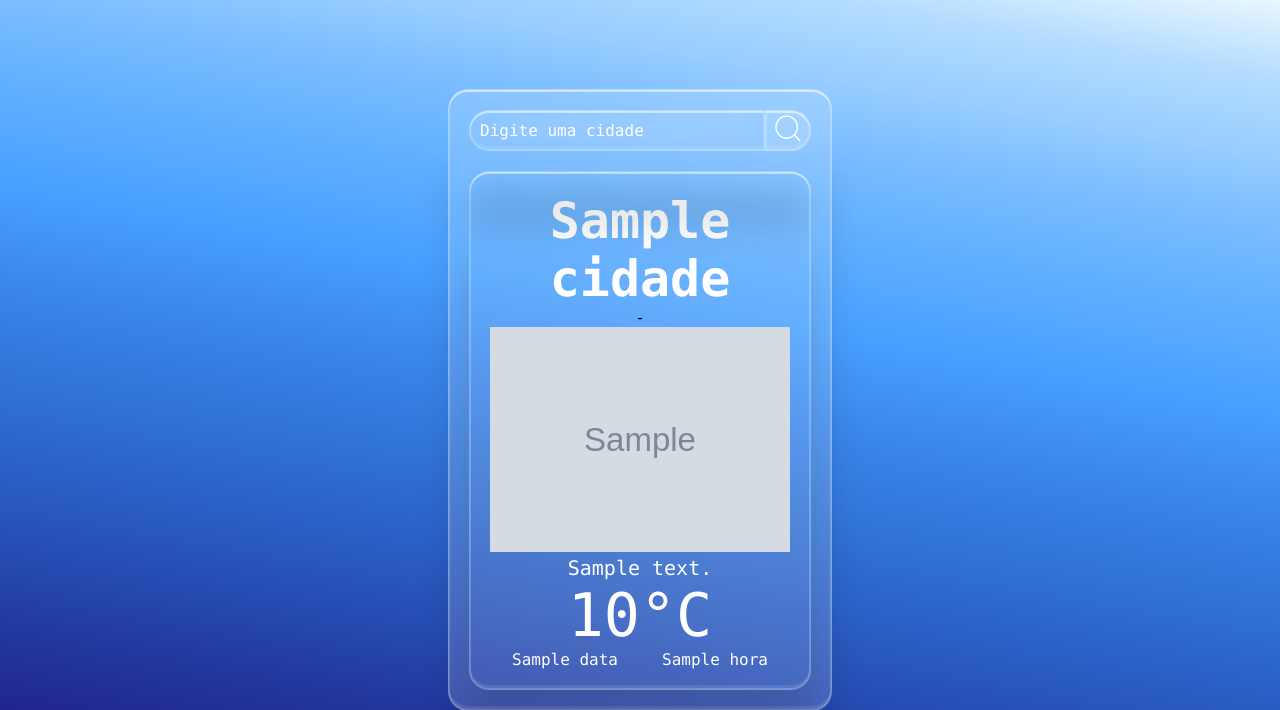
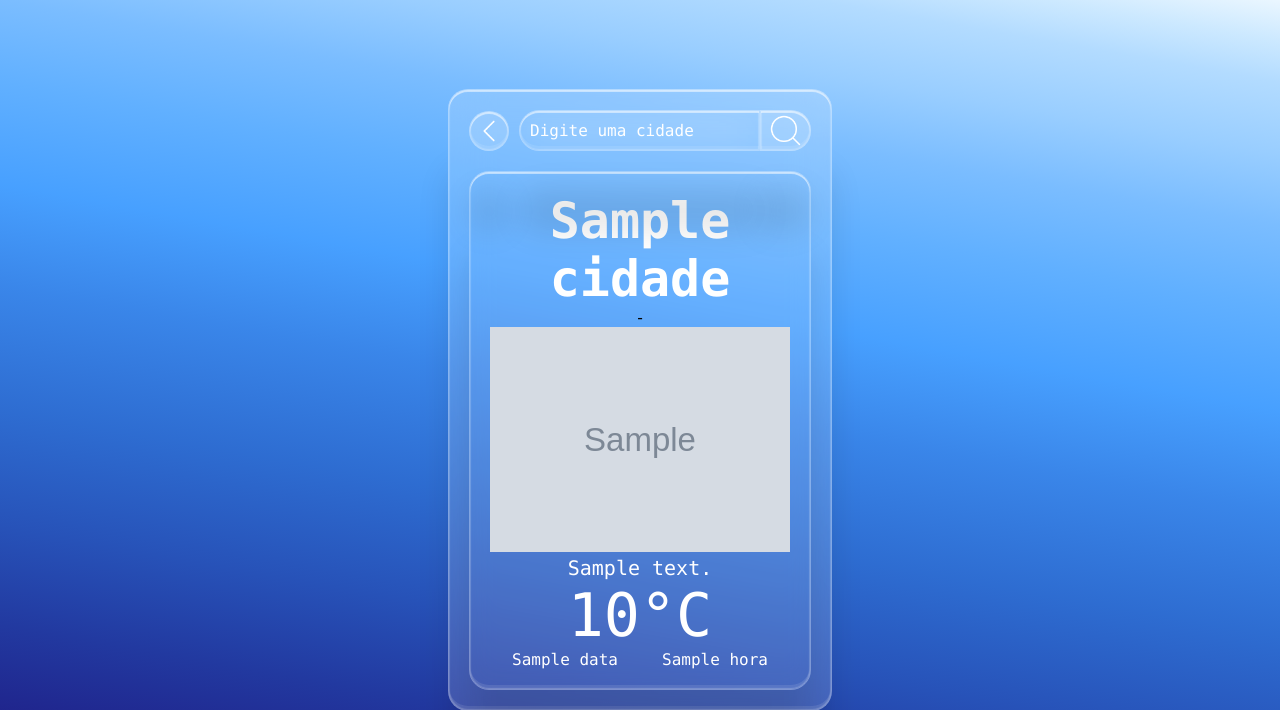
Before and after one commit to RianAguiar/Weather_Now, a Django app: template weather/templates/home.html in a window 1280 px wide. Shown: the top 710 px of the page. Run offline with Django 3.2, Linux system fonts and the light colour scheme; the template is opened without the code that fills it: most values are stand-ins (such as "Sample title", 1, 10 or a date in 2020); grey boxes marked "Sample" are stand-in pictures.

Commit message:
back button

```diff
--- a/weather/static/style/home.css
+++ b/weather/static/style/home.css
@@ -61,6 +61,9 @@ h2{
 }
 
 button{
+    display: flex;
+    justify-content: center;
+    align-items: center;
     transition: 0.5s;
     border: 1px solid rgba(255, 255, 255, 0.3);
     border-radius: 0px 20px 20px 0px;
@@ -133,3 +136,21 @@ button:hover{
     align-items: center;
     justify-content: space-around;
 }
+
+a{
+    margin-right: 10px;
+    display: flex;
+    justify-content: center;
+    align-items: center;
+    transition: 0.5s;
+    border: 1px solid rgba(255, 255, 255, 0.3);
+    border-radius:30px;
+    background-color: rgba(255, 255, 255, 0.15);
+    font-size: 16px;
+    box-shadow:
+    0 80px 32px rgba(0, 0, 0, 0.1),
+    inset 0 2px 0 rgba(255, 255, 255, 0.5),
+    inset 0 -4px 0 rgba(255, 255, 255, 0.1),
+    inset 0 0 1px 1px rgba(255, 255, 255, 0.215);
+
+}
--- a/weather/templates/home.html
+++ b/weather/templates/home.html
@@ -14,8 +14,9 @@
 <body>
   <div class="bigwrapper" id="bigwrapper">
     <form method="get">
+      <a href="{%url 'clima:index'%}"><img style="width:38px ;" src="{% static 'img/leave.png' %}"></a>
       <input type="text" name="cidade" placeholder="Digite uma cidade" required />
-      <button type="submit"><img style="width:32.4px" src="{% static 'img/search.png' %}" /></button>
+      <button type="submit"><img style="width:36.8px" src="{% static 'img/search.png' %}" /></button>
     </form>
 
     {% if clima %}
```
